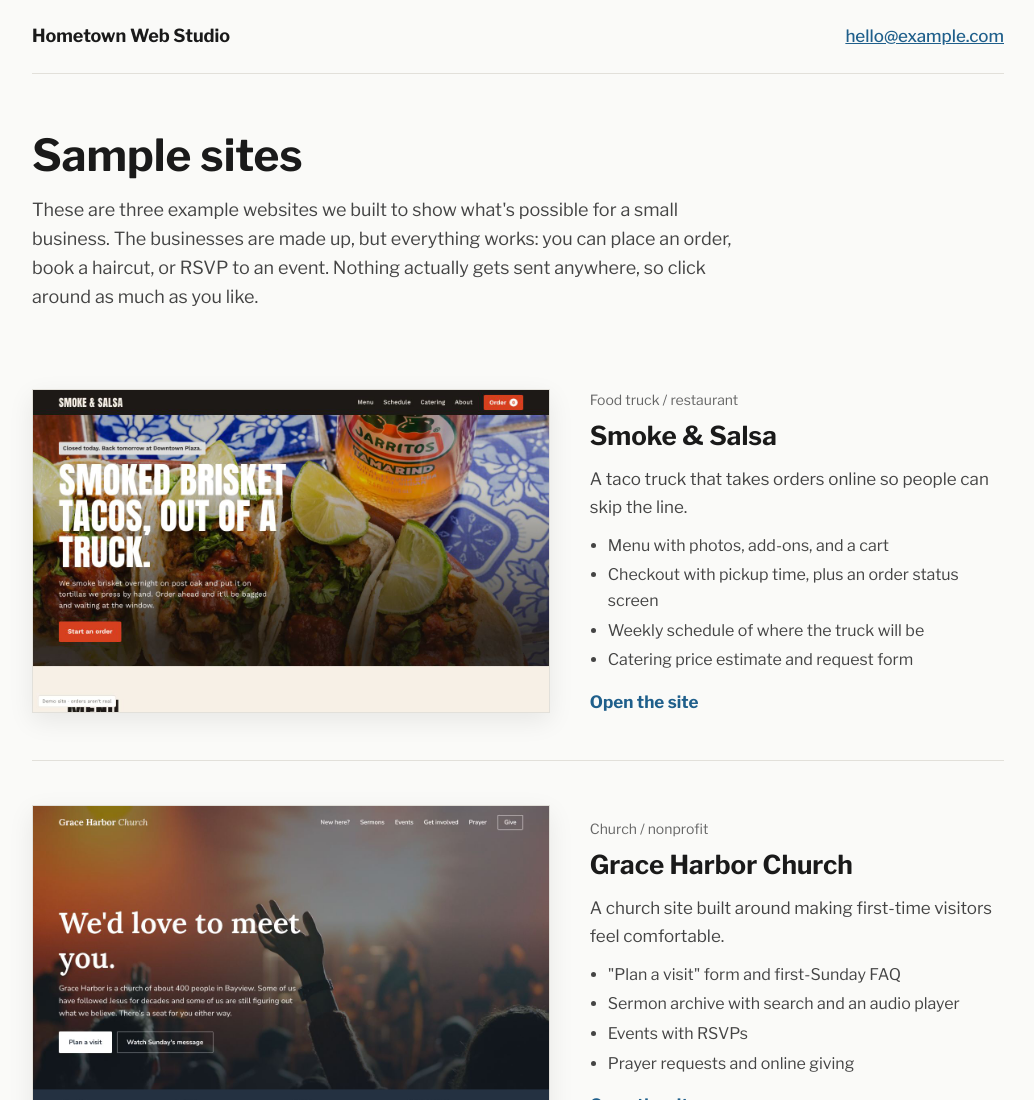
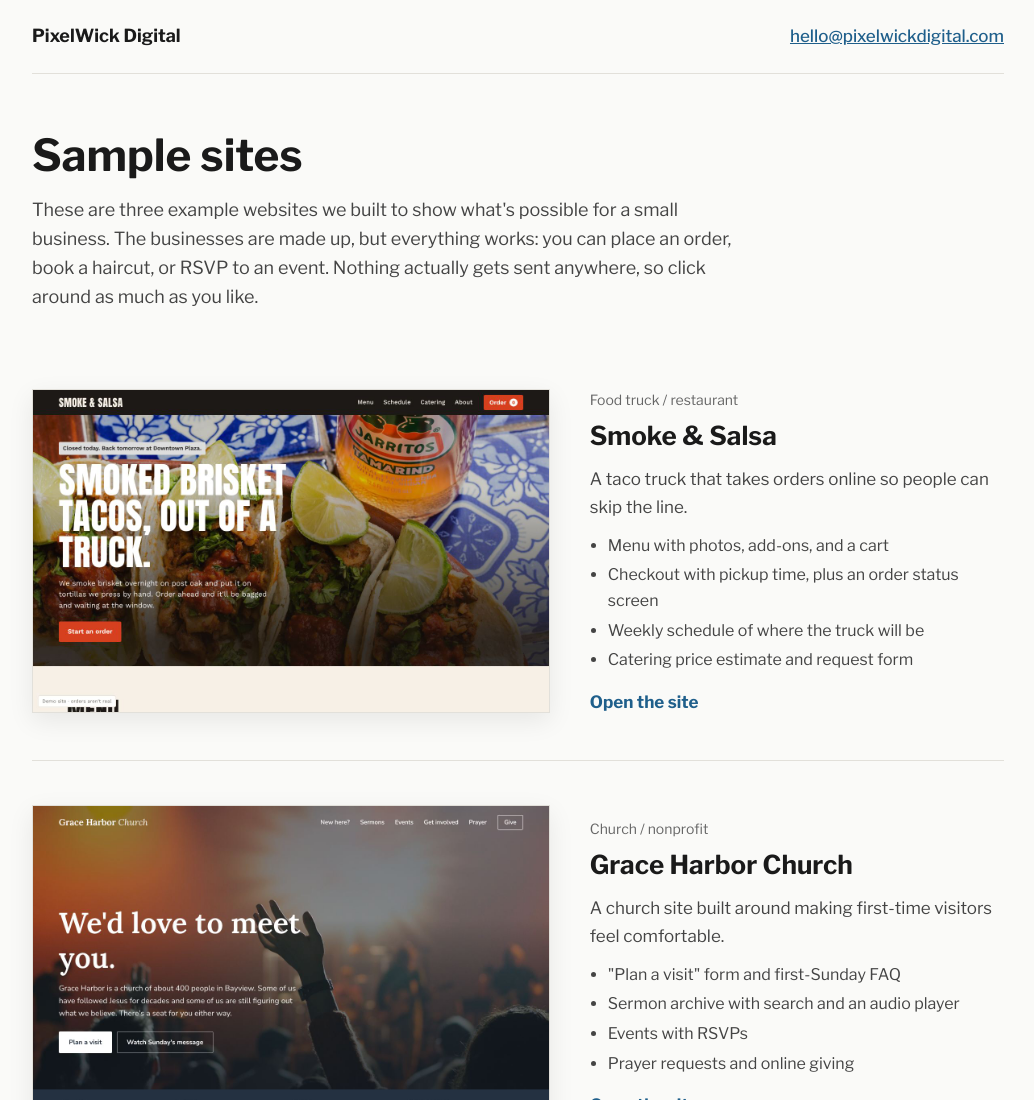
Before and after one commit to candycain5432/demo-sites, a plain HTML site: page index.html in a window 1280 px wide. Shown: the top 1100 px of the page, without its empty margins (122-1156 px from the left). Drawn offline with nearby package versions, Linux system fonts and the light colour scheme.

Commit message:
Update title and branding in index.html

```diff
--- a/index.html
+++ b/index.html
@@ -3,7 +3,7 @@
 <head>
   <meta charset="UTF-8">
   <meta name="viewport" content="width=device-width, initial-scale=1.0">
-  <title>Hometown Web Studio | Sample Sites</title>
+  <title>Pixelwick Digital | Sample Sites</title>
   <meta name="description" content="Sample websites for local businesses, churches, and food trucks.">
   <link rel="preconnect" href="https://fonts.googleapis.com">
   <link rel="preconnect" href="https://fonts.gstatic.com" crossorigin>
@@ -43,8 +43,8 @@
 <body>
   <div class="wrap">
     <header>
-      <a class="brand" href="#">Hometown Web Studio</a>
-      <a class="contact" href="mailto:hello@example.com">hello@example.com</a>
+      <a class="brand" href="#">PixelWick Digital</a>
+      <a class="contact" href="mailto:hello@example.com">hello@pixelwickdigital.com</a>
     </header>
 
     <section class="intro">
```
